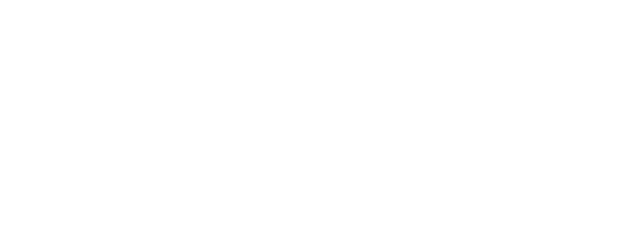
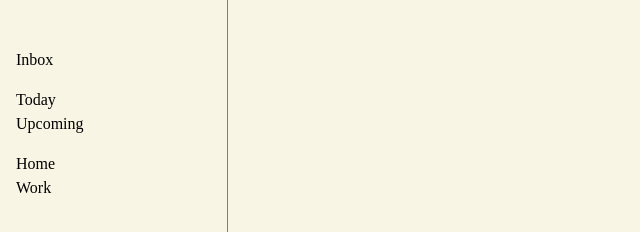
Before and after one commit to Giuliorio/todo-list, a website built with webpack: page src/template.html in a window 1280 px wide. Shown: the top 232 px of the page, without its empty margins (0-640 px from the left). Built offline with nearby package versions, Linux system fonts and the light colour scheme.

Commit message:
Start basic interface - Folder Menu

```diff
--- a/src/styles.css
+++ b/src/styles.css
@@ -0,0 +1,60 @@
+html, body {
+ height: 100%;
+ width: 100%;
+}
+
+.content {
+  height: 100%;
+
+  background-color: #F8F5E4;
+
+  display: flex;
+  justify-content: center;
+  align-items: center;
+}
+
+/* .container {
+  max-width: 1200px;
+} */
+
+.content .container {
+  height: 100%;
+  width: 100%;
+
+  display: flex;
+  justify-content: center;
+  align-items: stretch;
+}
+
+.sidebar {
+  height: 100%;
+  flex: 1;
+
+  padding: 3rem .5rem;
+
+  display: flex;
+  flex-direction: column;
+  gap: 1rem;
+
+  border-right: grey 1px solid;
+}
+
+.sidebar .item {
+  padding: 0 .5rem;
+}
+
+.sidebar .item:hover {
+  background: linear-gradient(
+    135deg,
+    #a38b4e, /* Darker shade */
+    #c2b067, /* Base color */
+    #e6d68f  /* Lighter shade */
+  );
+  border-radius: 5px;
+}
+
+.main {
+  height: 100%;
+
+  flex: 5;
+}
--- a/src/template.html
+++ b/src/template.html
@@ -3,9 +3,26 @@
 <head>
     <meta charset="UTF-8">
     <meta name="viewport" content="width=device-width, initial-scale=1.0">
-    <title>Document</title>
+    <title>Taskist</title>
 </head>
 <body>
-
+    <div class="content">
+        <div class="container">
+            <div class="sidebar">
+                <div class="inbox">
+                    <div class="item">Inbox</div>
+                </div>
+                <div class="collections">
+                    <div class="item">Today</div>
+                    <div class="item">Upcoming</div>
+                </div>
+                <div class="projects">
+                    <div class="item">Home</div>
+                    <div class="item">Work</div>
+                </div>
+            </div>
+            <div class="main"></div>
+        </div>
+    </div>
 </body>
 </html>
```
